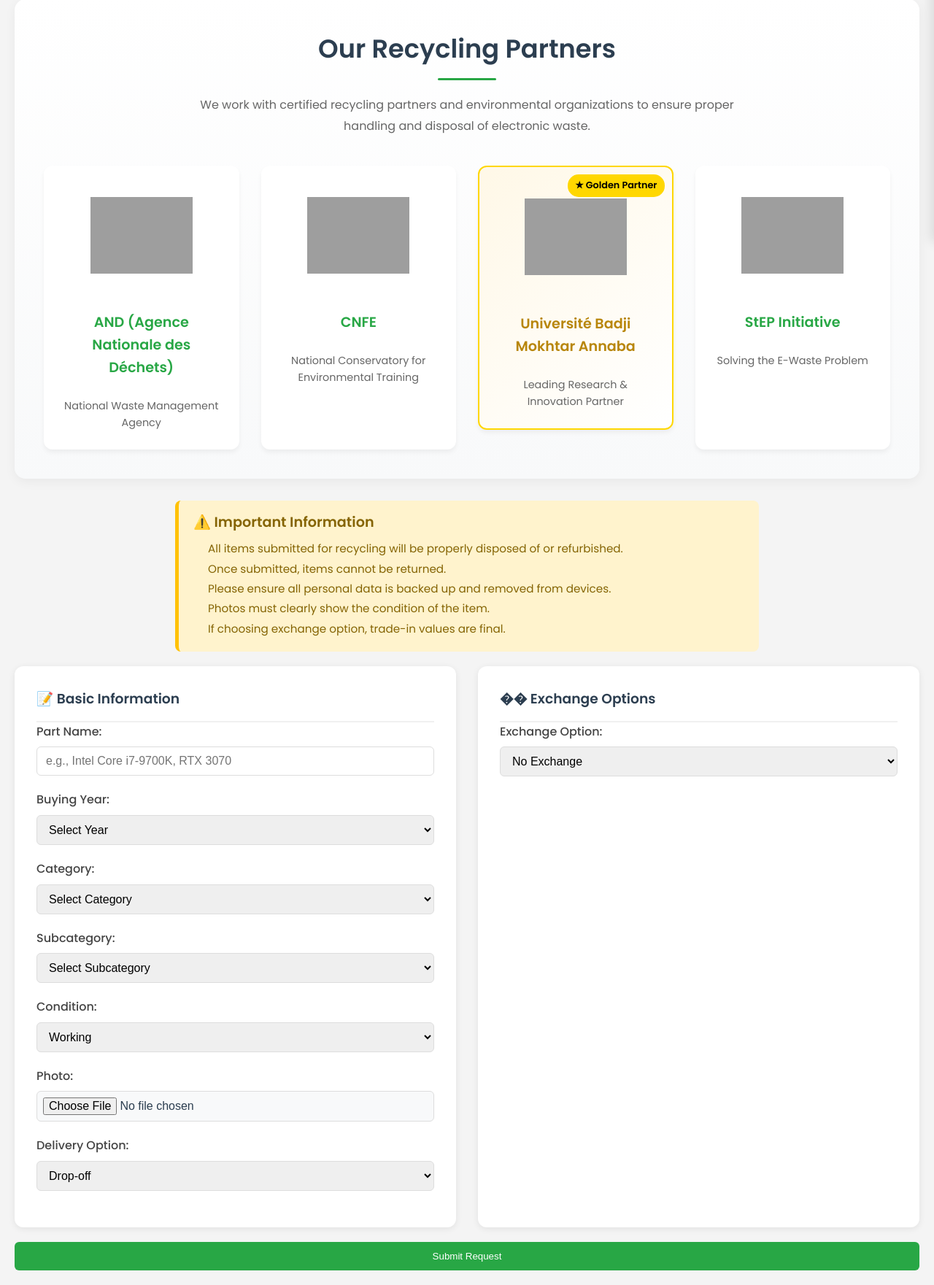
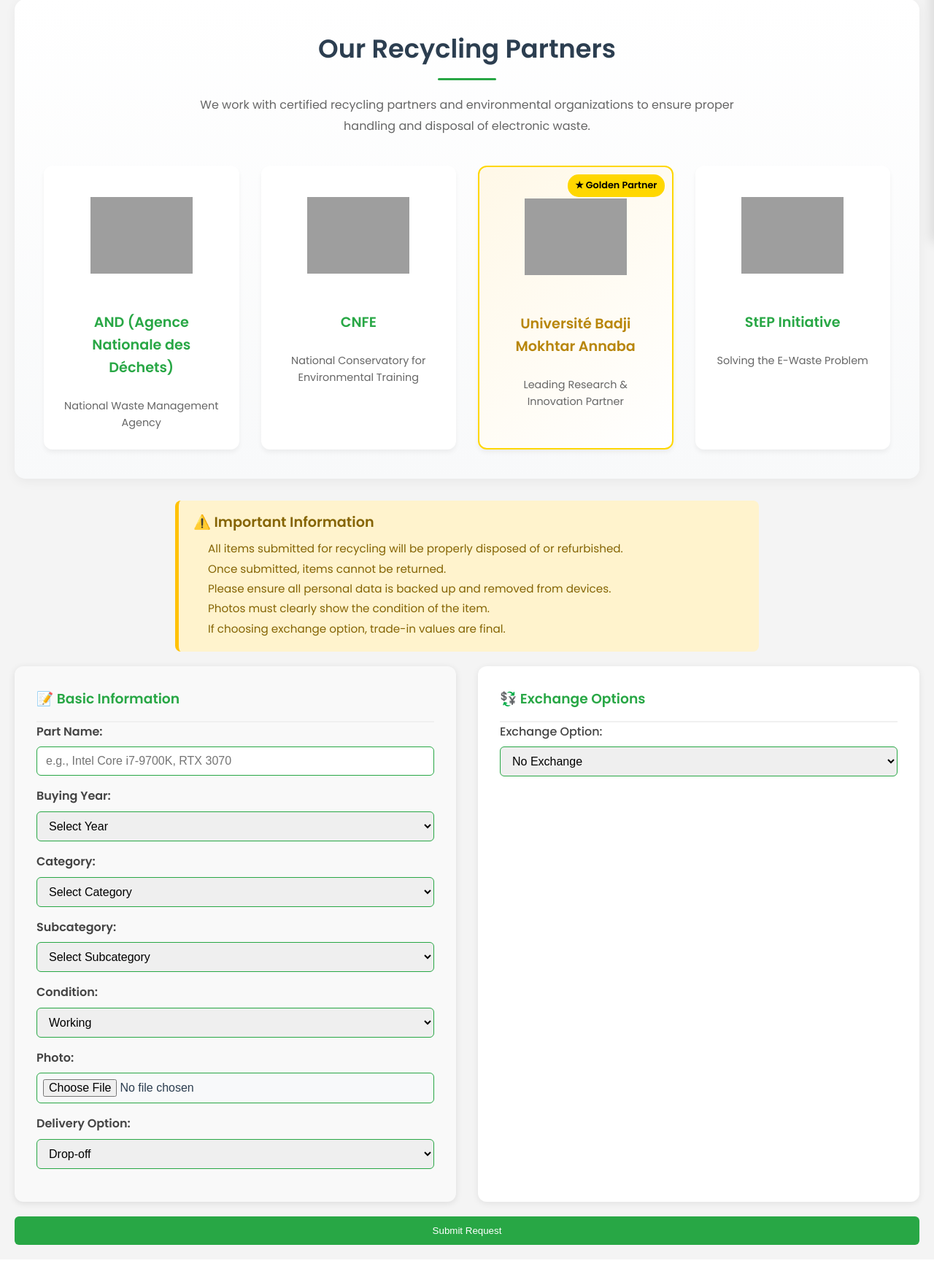
Before and after one commit to lokmenmessabhia/LOKPIXPC, a PHP site: page /lokpixpc/recycle.php in a window 1280 px wide. Shown: the part 468-2229 px from the top of the page at 73% size. After the commit the page ends 2174 px from the top, so only its background shows below. Run offline with PHP 8.4, Linux system fonts and the light colour scheme; a user stored in the database is signed in; data comes from the database, SQL or seed files in the repository; some libraries are stand-ins or nearby versions; grey boxes are pictures that could not be loaded.

Commit message:
barhca 3fay2s

```diff
--- a/recycle.php
+++ b/recycle.php
@@ -913,13 +913,13 @@
                     <h3>CNFE</h3>
                     <p>National Conservatory for Environmental Training</p>
                 </div>
-<a href="https://www.univ-annaba.dz/" style="text-decoration: none;", target="_blank">
-                <div class="association-card golden-partner" >
+
+                <div class="association-card golden-partner">
                     <img src="https://www.univ-annaba.dz/wp-content/uploads/2021/04/Logo@2x.png" alt="UBMA Logo">
                     <h3>Université Badji Mokhtar Annaba</h3>
                     <p>Leading Research & Innovation Partner</p>
                 </div>
-    </a>
+
                 <div class="association-card">
                     <img src="https://academy-ce.info/wp-content/uploads/2024/04/step-logos-march-18.png" alt="StEP Logo">
                     <h3>StEP Initiative</h3>
@@ -942,20 +942,20 @@
         <form id="recycleForm" action="recycle.php" method="POST" enctype="multipart/form-data"
               onsubmit="return showVerificationPopup(event)">
             <div class="form-wrapper">
-                <div class="form-section">
-                    <h3>📝 Basic Information</h3>
+                <div class="form-section" style="background: #f9f9f9; border-radius: 12px; box-shadow: 0 2px 10px rgba(0,0,0,0.1);">
+                    <h3 style="color: #28a745;">📝 Basic Information</h3>
                     <!-- Hidden user info -->
                     <input type="hidden" name="email" value="<?= htmlspecialchars($user['email']) ?>">
                     <input type="hidden" name="phone" value="<?= htmlspecialchars($user['phone']) ?>">
 
-                    <div class="form-group">
-                        <label>Part Name:</label>
-                        <input type="text" name="part_name" required placeholder="e.g., Intel Core i7-9700K, RTX 3070">
+                    <div class="form-group" style="margin-bottom: 15px;">
+                        <label style="font-weight: 600; color: #444;">Part Name:</label>
+                        <input type="text" name="part_name" required placeholder="e.g., Intel Core i7-9700K, RTX 3070" style="border: 1px solid #28a745;">
                     </div>
 
-                    <div class="form-group">
-                        <label>Buying Year:</label>
-                        <select name="buying_year" required>
+                    <div class="form-group" style="margin-bottom: 15px;">
+                        <label style="font-weight: 600; color: #444;">Buying Year:</label>
+                        <select name="buying_year" required style="border: 1px solid #28a745;">
                             <option value="">Select Year</option>
                             <?php
                             $currentYear = date('Y');
@@ -966,9 +966,9 @@
                         </select>
                     </div>
 
-                    <div class="form-group">
-                        <label>Category:</label>
-                        <select name="category_id" required onchange="updateSubcategories(this.value)">
+                    <div class="form-group" style="margin-bottom: 15px;">
+                        <label style="font-weight: 600; color: #444;">Category:</label>
+                        <select name="category_id" required onchange="updateSubcategories(this.value)" style="border: 1px solid #28a745;">
                             <option value="">Select Category</option>
                             <?php foreach ($categories as $cat): ?>
                                 <option value="<?= $cat['id'] ?>"><?= htmlspecialchars($cat['name']) ?></option>
@@ -976,9 +976,9 @@
                         </select>
                     </div>
 
-                    <div class="form-group">
-                        <label>Subcategory:</label>
-                        <select name="subcategory_id" required>
+                    <div class="form-group" style="margin-bottom: 15px;">
+                        <label style="font-weight: 600; color: #444;">Subcategory:</label>
+                        <select name="subcategory_id" required style="border: 1px solid #28a745;">
                             <option value="">Select Subcategory</option>
                             <?php foreach ($subcategories as $sub): ?>
                                 <option value="<?= $sub['subcategory_id'] ?>"
@@ -989,23 +989,23 @@
                         </select>
                     </div>
 
-                    <div class="form-group">
-                        <label>Condition:</label>
-                        <select name="condition" required>
+                    <div class="form-group" style="margin-bottom: 15px;">
+                        <label style="font-weight: 600; color: #444;">Condition:</label>
+                        <select name="condition" required style="border: 1px solid #28a745;">
                             <option value="Working">Working</option>
                             <option value="Damaged">Damaged</option>
                             <option value="Not Working">Not Working</option>
                         </select>
                     </div>
 
-                    <div class="form-group">
-                        <label>Photo:</label>
-                        <input type="file" name="photo" accept="image/*" required>
+                    <div class="form-group" style="margin-bottom: 15px;">
+                        <label style="font-weight: 600; color: #444;">Photo:</label>
+                        <input type="file" name="photo" accept="image/*" required style="border: 1px solid #28a745;">
                     </div>
 
-                    <div class="form-group">
-                        <label>Delivery Option:</label>
-                        <select name="pickup">
+                    <div class="form-group" style="margin-bottom: 15px;">
+                        <label style="font-weight: 600; color: #444;">Delivery Option:</label>
+                        <select name="pickup" style="border: 1px solid #28a745;">
                             <option value="dropoff">Drop-off</option>
                             <option value="pickup">Request Pickup</option>
                         </select>
@@ -1013,11 +1013,11 @@
                 </div>
 
                 <div class="form-section">
-                    <h3>�� Exchange Options</h3>
+                    <h3 style="color: #28a745;">💱 Exchange Options</h3>
                     <!-- Exchange section -->
                     <div class="form-group">
                         <label>Exchange Option:</label>
-                        <select name="exchange_option" onchange="toggleExchange(this.value)">
+                        <select name="exchange_option" onchange="toggleExchange(this.value)" style="border: 1px solid #28a745;">
                             <option value="no">No Exchange</option>
                             <option value="yes">Exchange with Store Component</option>
                         </select>
@@ -1027,12 +1027,12 @@
                         <div class="form-group">
                             <label>Original Price:</label>
                             <input type="number" name="original_price" min="0" step="0.01"
-                                   onchange="calculatePrice()">
+                                   onchange="calculatePrice()" style="border: 1px solid #28a745;">
                         </div>
 
                         <div class="form-group">
                             <label>Store Component:</label>
-                            <select name="store_component" onchange="showProductDetails(this.value)">
+                            <select name="store_component" onchange="showProductDetails(this.value)" style="border: 1px solid #28a745;">
                                 <option value="">Select Component</option>
                                 <?php foreach ($store_components as $comp): ?>
                                     <option value="<?= $comp['id'] ?>"
```
Also changed, not shown: profile.php (+27 -5 lines).
